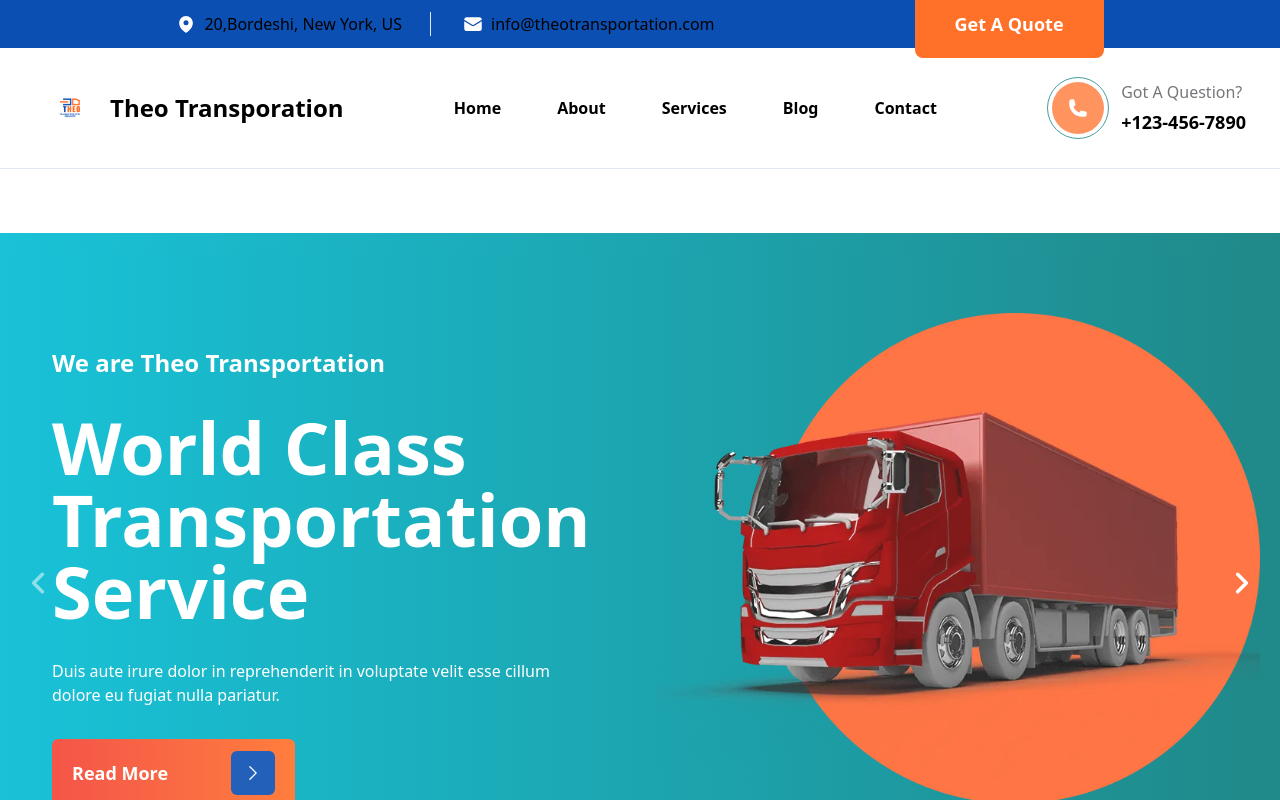
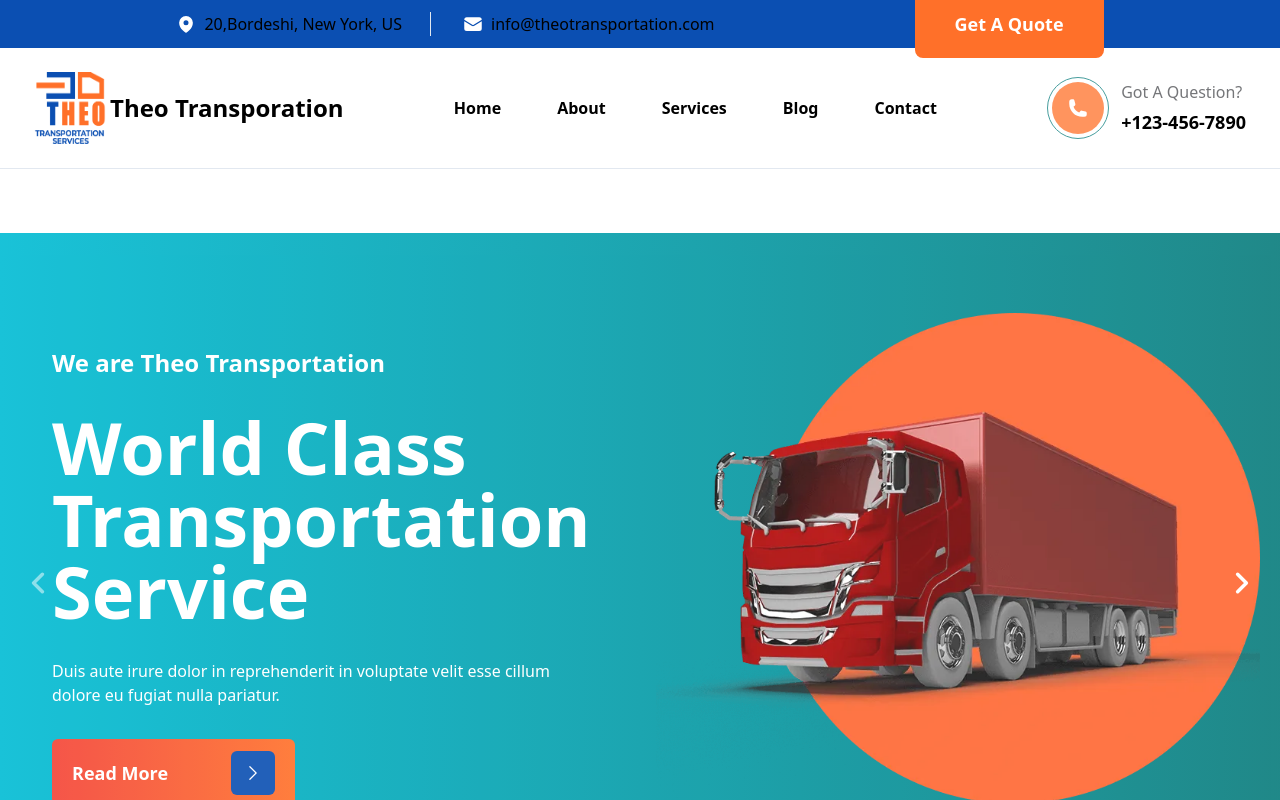
Before and after one commit to Hall-e3/thiotransportation, a React (Create React App) app: page / in a window 1280 px wide. Built offline with nearby package versions, Linux system fonts and the light colour scheme.

Commit message:
new changes

```diff
--- a/src/components/Footer.jsx
+++ b/src/components/Footer.jsx
@@ -1,8 +1,9 @@
 import React from "react";
-import { b1, logo, truck1 } from "../constants";
+import { b1, truck1 } from "../constants";
 import { EnvelopeIcon, MapPinIcon, PhoneIcon } from "@heroicons/react/24/solid";
 import Input from "./Input";
 import { images } from "../data";
+import { theo_white_orange_logo } from "../constants/originals";
 
 export default function Footer() {
   return (
@@ -31,7 +32,11 @@ export default function Footer() {
             <div className="flex flex-col justify-between flex-1">
               <div className="flex flex-col space-y-3 md:space-y-5">
                 <div className="flex items-center space-x-3">
-                  <img src={logo} alt="logo" className="h-20 w-20" />
+                  <img
+                    src={theo_white_orange_logo}
+                    alt="logo"
+                    className="h-20 w-20"
+                  />
                   <h5 className="font-bold text-3xl">Theo Transport</h5>
                 </div>
                 <div className="flex items-center space-x-4 cursor-pointer">
--- a/src/components/SecondFooter.jsx
+++ b/src/components/SecondFooter.jsx
@@ -2,8 +2,9 @@ import React from "react";
 
 import { EnvelopeIcon, MapPinIcon, PhoneIcon } from "@heroicons/react/24/solid";
 import Input from "./Input";
-import { b1, logo, truck1 } from "../constants";
+import { b1, truck1 } from "../constants";
 import { Facebook, Instagram, LinkedIn, Twitter } from "@mui/icons-material";
+import { theo_white_blue_logo } from "../constants/originals";
 
 export default function SecondFooter() {
   return (
@@ -13,7 +14,11 @@ export default function SecondFooter() {
           <div className="flex flex-col lg:flex-row space-y-8 lg:space-y-0 lg:space-x-10">
             <div className="flex flex-col space-y-6  lg:space-y-8 flex-1">
               <div className="flex items-center space-x-3">
-                <img src={logo} alt="logo" className="h-10 w-10" />
+                <img
+                  src={theo_white_blue_logo}
+                  alt="logo"
+                  className="h-20 w-20"
+                />
                 <h5 className="font-bold text-2xl">Theo Transportation</h5>
               </div>
               <p className="text-[#c7cdda] font-medium tracking-normal">
--- a/src/layout/index.jsx
+++ b/src/layout/index.jsx
@@ -17,7 +17,7 @@ import {
   YouTube,
   Close,
 } from "@mui/icons-material";
-import CloseIcon from "@mui/icons-material/Close";
+import { theo_blue_orange_logo } from "../constants/originals";
 
 export default function Layout({ children, style }) {
   const [hoveredLinkId, setHoveredLinkId] = useState(0);
@@ -108,7 +108,11 @@ export default function Layout({ children, style }) {
         >
           <div className="w-full h-full flex items-center justify-between max-w-[1260px] mx-auto md:px-10 lg:px-6">
             <Link to="/" className="flex items-center space-x-1 bg">
-              <img src={logo} alt="card" className="h-18 w-18" />
+              <img
+                src={theo_blue_orange_logo}
+                alt="card"
+                className="h-18 w-18"
+              />
               <h5 className="font-bold text-2xl">Theo Transporation</h5>
             </Link>
             <div className="lg:flex space-x-14 h-full transition hidden">
```
